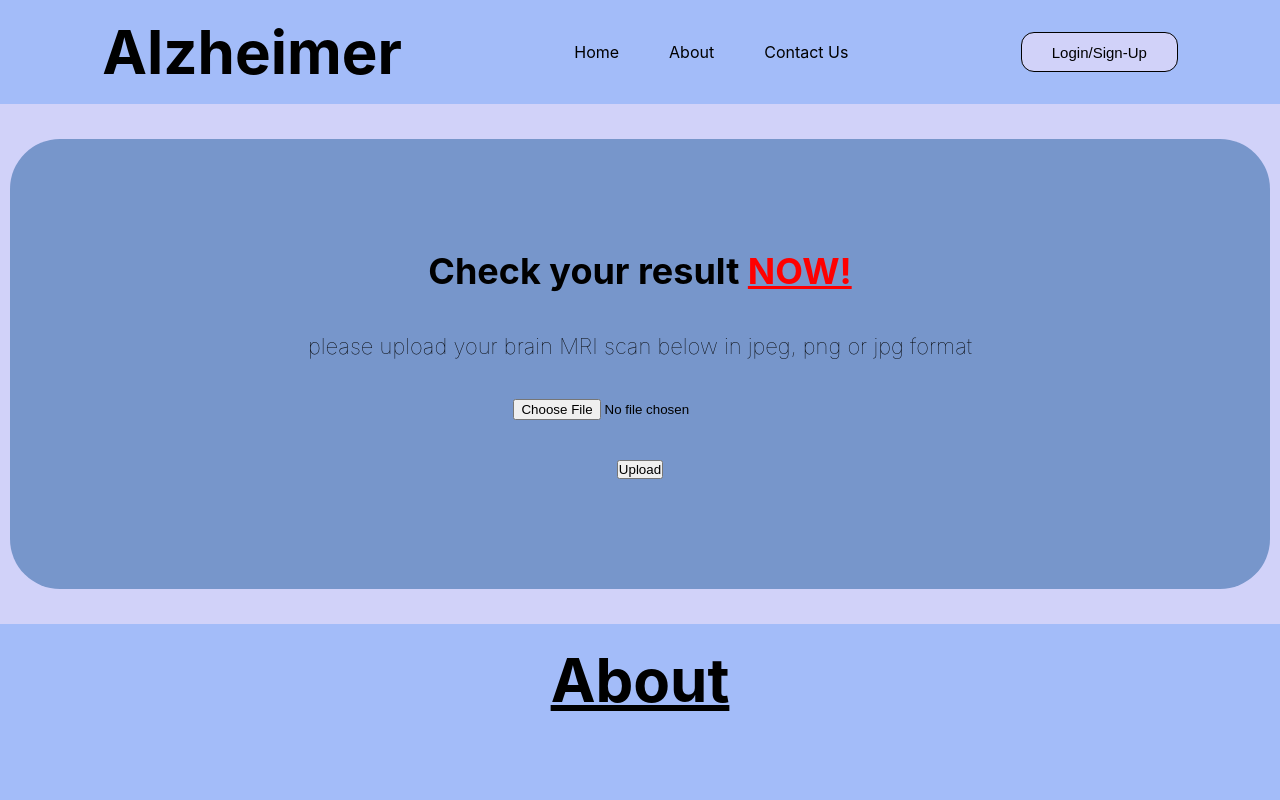
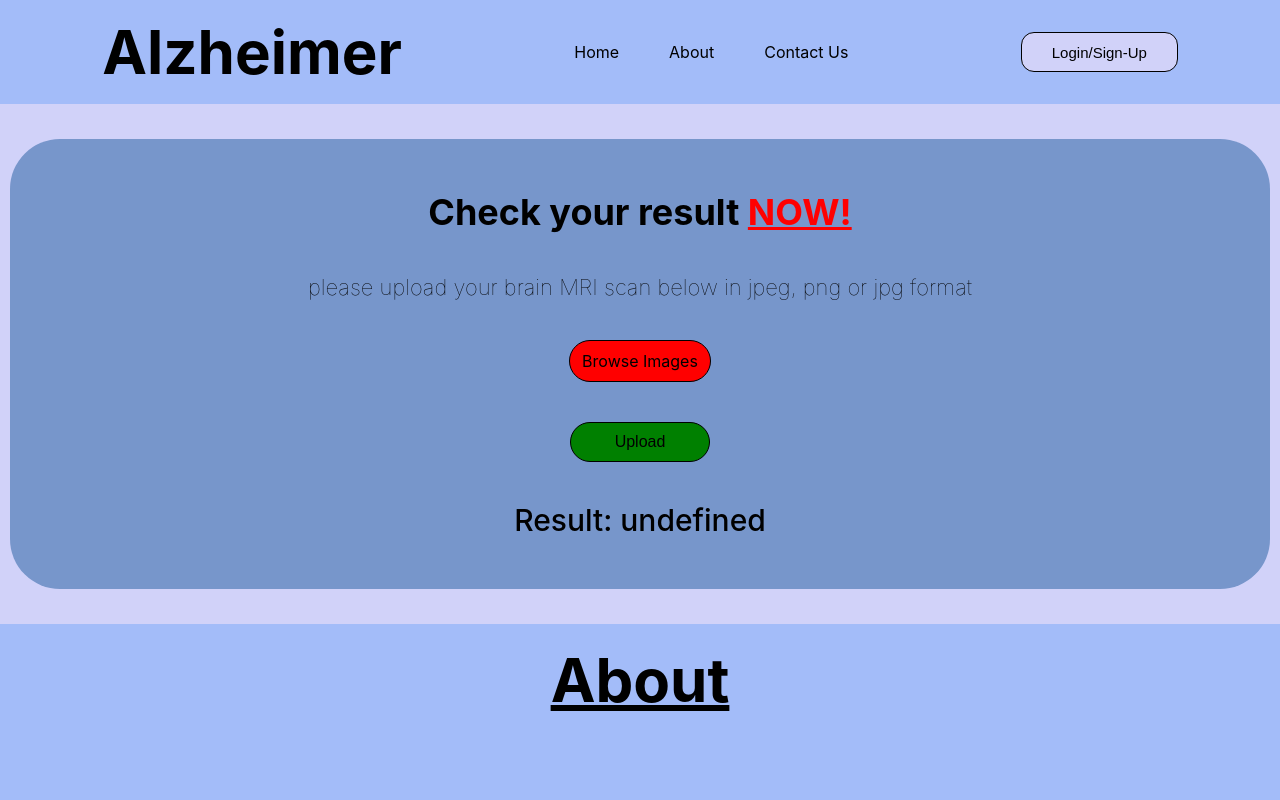
Before and after one commit to avnk-342/alzheimer_detection_ML, a React (Create React App) app in the folder react_alzheimer_base/my_app/: page / in a window 1280 px wide. Both pictures are taken after a click on the button "Upload". Shown: the top 800 px of the page. Built offline with nearby package versions, Linux system fonts and the light colour scheme.

Commit message:
completed first working prototype

```diff
--- a/react_alzheimer_base/my_app/src/App.js
+++ b/react_alzheimer_base/my_app/src/App.js
@@ -5,7 +5,6 @@ import { BrowserRouter, Routes, Route } from 'react-router-dom';
 import MainPage from './Pages/MainPage';
 import Login from './Pages/Login';
 import Footer from './Components/Footer/Footer';
-import Prediction from './Pages/Prediction';
 
 function App() {
   return (
@@ -15,7 +14,6 @@ function App() {
         <Routes>
           <Route path='/' element={<MainPage/>} />
           <Route path='/login' element={<Login/>} />
-          <Route path='/prediction' element={<Prediction/>} />
         </Routes>
         <Footer/>
       </BrowserRouter>
--- a/react_alzheimer_base/my_app/src/Components/Hero/Hero.css
+++ b/react_alzheimer_base/my_app/src/Components/Hero/Hero.css
@@ -39,11 +39,11 @@
     text-decoration: underline;
 }
 
-/* .container2 input{
+.container2 input{
     display: none;
-} */
+}
 
-.container2 label{
+.container2 label ,button{
     display: flex;
     align-items: center;
     justify-content: center;
@@ -54,3 +54,17 @@
     cursor: pointer;
     border: 1px solid black;
 }
+
+.container2 button{
+    background-color: green;
+    color: black;
+    font-size: 16px;
+}
+
+#results-span{
+    display: flex;
+    justify-content: center;
+    align-items: center;
+    font-size: 30px;
+    font-weight: 500;
+}
--- a/react_alzheimer_base/my_app/src/Components/Hero/Hero.jsx
+++ b/react_alzheimer_base/my_app/src/Components/Hero/Hero.jsx
@@ -6,6 +6,13 @@ import axios from 'axios'
 
 const Hero = () => {
   const [image, setImage] = useState('')
+  const [ans] = useState('');
+
+  function display(str) {
+    document.getElementById('results-span').style.visibility='visible';
+    document.getElementById('results-span').innerHTML = "Result: " + str;
+
+  }
 
   const handelChange = (e) => {
     console.log(e.target.files[0])
@@ -14,27 +21,28 @@ const Hero = () => {
 
   const handleAPI = () => {
     //API call
-    // const url = ''
     const formData = new FormData()
     formData.append('file', image )
-    // axios.post(url, formData).then((res)=>{
-    //   console.log(res)
-    // })
 
     axios({
       method: 'post',
-      url: 'http://127.0.0.1:8000',
+      url: 'http://127.0.0.1:8000', //url of the server
       data: formData,
       headers: {
         'Accept' : 'application/json',
         'Content-Type': 'multipart/form-data'
       },
     }).then(response => {
-        console.log(response);
+        const ans=response.data["Msg"];
+        display(ans);
+        console.log(ans);
+        return ans;
     }).catch(error => {
       console.error(error);
     });
+
   }
+
 
   return (
     <div className='main-div'>
@@ -42,10 +50,10 @@ const Hero = () => {
             <div className="container2">
                 <h1>Check your result <span>NOW!</span></h1>
                 <p>please upload your brain MRI scan below in jpeg, png or jpg format</p>
-                {/* <label htmlFor="upload-image">Upload</label> */}
-                <input type="file" accept='image/jpeg, image/png, image/jpg' onChange={handelChange}/>
+                <label htmlFor="upload-image">Browse Images</label>
+                <input type="file" accept='image/jpeg, image/png, image/jpg' onChange={handelChange} id='upload-image'/>
                 <button type='submit' name='upload' onClick={handleAPI}>Upload</button>
-
+                <span id='results-span' style={{visibility :'hidden'}}>ans {ans}</span>
             </div>
         </div>
     </div>
--- a/react_alzheimer_base/my_app/src/Components/Navbar/Navbar.jsx
+++ b/react_alzheimer_base/my_app/src/Components/Navbar/Navbar.jsx
@@ -14,7 +14,7 @@ const Navbar = () => {
             <li>Contact Us</li>
         </ul>
         <div className="login-button">
-            <Link to='/login'><button>Login/Sign-Up</button></Link>
+            <Link to='/login' style={{textDecoration:'none'}}><button>Login/Sign-Up</button></Link>
         </div>
     </div>
   )
--- a/react_alzheimer_base/my_app/src/Pages/Prediction.jsx
+++ /dev/null
@@ -1,11 +0,0 @@
-import React from 'react'
-
-const Prediction = () => {
-  return (
-    <div>
-        <h1>prediction</h1>
-    </div>
-  )
-}
-
-export default Prediction
```
Also changed, not shown: 1 other file (tests, documents, lock files or other folders).
